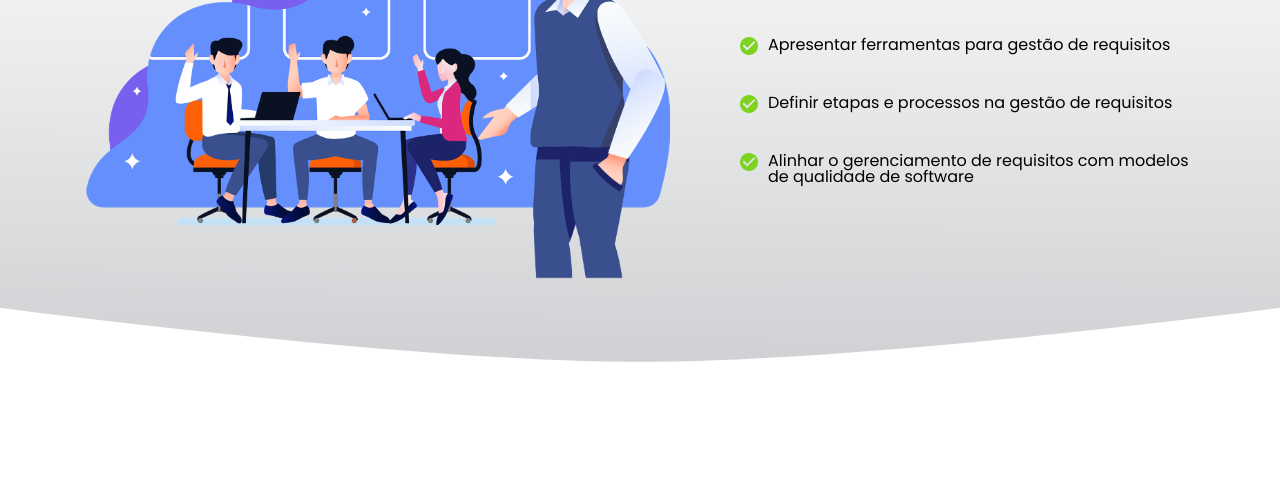
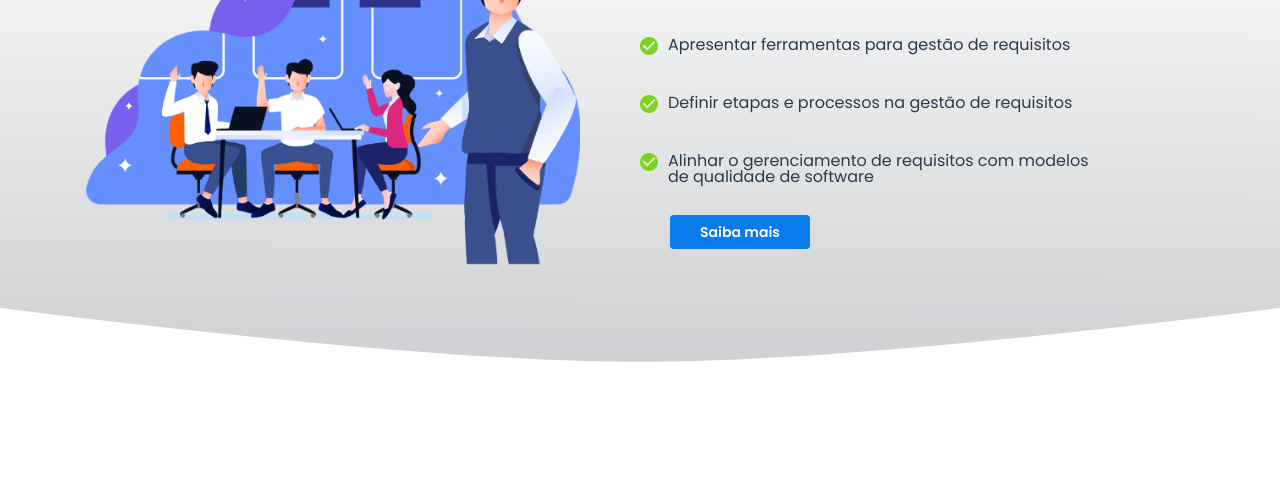
Before and after one commit to ikathllen/IHC-interface, a plain HTML site: page index.html in a window 1280 px wide. Shown: the part 929-1411 px from the top of the page. Drawn offline with Linux system fonts and the light colour scheme.

Commit message:
Aperfeiçoamento

```diff
--- a/css/styles.css
+++ b/css/styles.css
@@ -122,8 +122,10 @@ html, body{
     background: url(../imagens/artBord.png) center 0 no-repeat ;
     height: 1000px;
 }
+#about .center{
+    padding-top: 150px;
+}
 .box-ilustracao{
-    padding-top: 100px;
     width: 50%;
     float: left;
 }
@@ -137,8 +139,6 @@ html, body{
     line-height: 48px;
     font-weight: 600;
     margin-top: 10px 0 20px 0;
-    padding-top: 150px;
-    padding-left: 100px;
 }
 .iconOK{
     width: 18px;
@@ -149,10 +149,30 @@ html, body{
 .item-lista{
 	margin-bottom: 20px;
     padding-top: 20px;
-    padding-left: 100px;
 }
 
 .item-lista span{
 	float: left;
 	padding: 0 5px 0 10px;
+    color: #2A3B4D;
 }
+.bt-saibaMais{
+    background: #0B7BEC;
+    font-size: 14px;
+    font-weight: 600;
+    color: #FFFFFF;
+    text-decoration: none;
+    padding: 10px 30px;
+    border-radius: 4px;
+    display: inline-block;
+}
+.bt-float{
+    float: left;
+    margin: 10px 0 0 30px;
+}
+.box-ilustracao__content{
+	padding-right: 60px;
+}
+.img-responsiva{
+	width: 100%;
+}
--- a/index.html
+++ b/index.html
@@ -14,7 +14,7 @@
     <div class="apresentacao">
         <div class="center">
             <a href="#" class="logo">
-                <i class="logomarca"></i>
+                <i class="logomarca" class="img-responsiva"></i>
             </a>
             <ul class="menu">
                 <li class="menu__li">
@@ -48,7 +48,7 @@
                     </a>
                 </div>
                 <div class="apresentacao__foto">
-                    <img src="imagens/foto.png" alt="">
+                    <img src="imagens/foto.png" alt="" class="img-responsiva">
                 </div>
                 <div class="clear"></div>
             </div>
@@ -56,7 +56,9 @@
         <div class="" id="about">
             <div class="center">
                 <div class="box-ilustracao">
-                    <img src="imagens/equipe.png" alt="" class="img-responsiva">
+                    <div class="box-ilustracao__content">
+                        <img src="imagens/equipe.png" alt="" class="img-responsiva">
+                    </div>
                 </div>
                 <div class="about-box">
                     <h4 class="about-title">Objetivos</h4>
@@ -90,6 +92,12 @@
                             <div class="clear"></div>
                         </li>
                     </ul>
+                    <div class="">
+                        <a href="#" class="bt-saibaMais bt-float">
+                            Saiba mais
+                        </a>
+                        <div class="clear"></div>
+                    </div>
                 </div>
                 <div class="clear"></div>
             </div>
```
